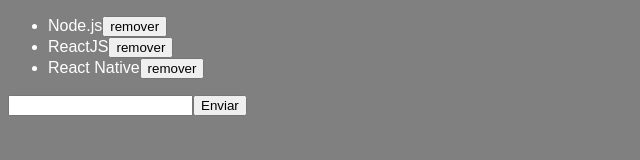
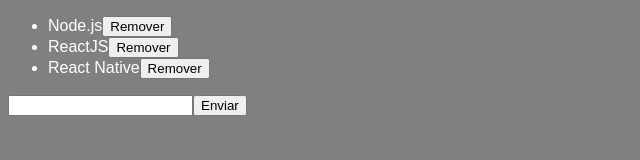
Before and after one commit to thiagoferrari/Intro-React, a React app: page / in a window 1280 px wide. Shown: the top 160 px of the page, without its empty margins (0-640 px from the left). Built offline with nearby package versions, Linux system fonts and the light colour scheme.

Commit message:
propriedades do react (props.)

```diff
--- /dev/null
+++ b/src/components/TechItem.js
@@ -0,0 +1,14 @@
+import React from 'react'
+
+// como aqui dentro não vou ter uma var STATE, não preciso de criar o componente dentro de uma class
+
+function TechItem({ tech, onDelete }) { // pegando props.
+    return (
+        <li>
+            {tech}
+            <button onClick={onDelete} type='button' >Remover</button>
+        </li>
+    )
+}
+
+export default TechItem
--- a/src/components/TechList.js
+++ b/src/components/TechList.js
@@ -1,4 +1,6 @@
 import React, { Component } from 'react'
+
+import TechItem from './TechItem'
 
 class TechList extends Component {
     // aqui posso usar constructor, mas usamos plugin loader no babel [+clean]
@@ -41,25 +43,34 @@
 
     render() {
         console.log('techs :>> ', this.state.techs);
-        return ( // aqui precisamos de um container e <> é um, técnica chamada fragment
+        return (
             <form onSubmit={this.handleSubmit}>
+
                 <ul>
-                    {this.state.techs.map(tech => <li key={tech}>
-                        {tech}
-                        <button
-                            onClick={() => this.handleDelete(tech)} //function criada aqui para que o render não execute auto.
-                            type='button'
-                        >remover</button>
-                    </li>)}
+                    {this.state.techs.map(tech => (
+                        // aqui vamos criar um componente para mostrar os itens:
+                        <TechItem // abaixo passamos props. ao componente (params. a função)
+                            key={tech}
+                            tech={tech}
+                            onDelete={() => this.handleDelete(tech)}
+                        />
+                    ))}
                 </ul>
+
                 <input type='text'
                     onChange={this.handleInputChange}
                     value={this.state.newTech}
                 />
+
                 <button type='submit'>Enviar</button>
             </form>
         )
     }
 }
 
+/**
+ * APRENDIZADO: AS FUNÇÕES QUE VÃO MANIPULAR O STATE PRECISAM ESTAR NO MESMO ARQUIVO QUE O STATE ESTÁ,
+ *  E SE PRECISAR USAR ESSA FUNÇÃO EM OUTRO COMPONENTE, PASSAR COMO PROPS. (PARÂMETROS)
+ */
+
 export default TechList
```
